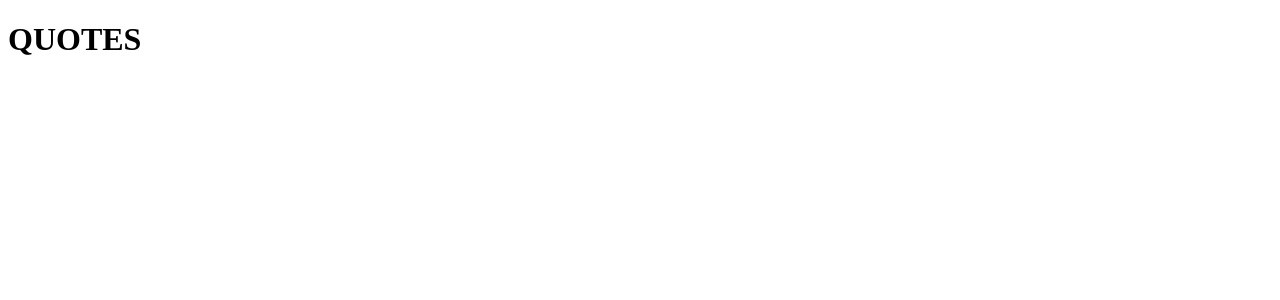
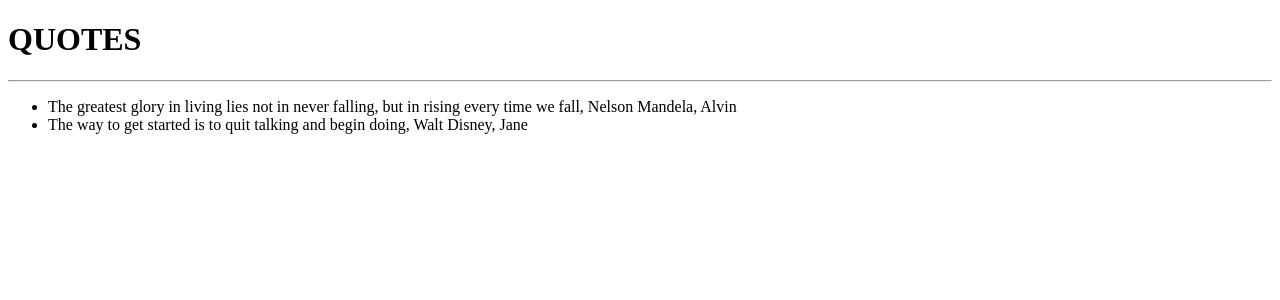
Before and after one commit to Alvin-21/quotes, an Angular app: page / in a window 1280 px wide. Shown: the top 300 px of the page. Built offline with nearby package versions, Linux system fonts and the light colour scheme.

Commit message:
Display quote details.

```diff
--- a/src/app/app.component.html
+++ b/src/app/app.component.html
@@ -1,24 +1,9 @@
-<!-- * * * * * * * * * * * * * * * * * * * * * * * * * * * * * * * -->
-<!-- * * * * * * * * * * * The content below * * * * * * * * * * * -->
-<!-- * * * * * * * * * * is only a placeholder * * * * * * * * * * -->
-<!-- * * * * * * * * * * and can be replaced. * * * * * * * * * * * -->
-<!-- * * * * * * * * * * * * * * * * * * * * * * * * * * * * * * * -->
-<!-- * * * * * * * * * Delete the template below * * * * * * * * * * -->
-<!-- * * * * * * * to get started with your project! * * * * * * * * -->
-<!-- * * * * * * * * * * * * * * * * * * * * * * * * * * * * * * * -->
-
 <div>
   <h1>QUOTES</h1>
+  <hr>
+  <ul>
+      <li *ngFor='let quote of quotes'>
+        {{quote.quote}}, {{quote.author}}, {{quote.publisher}}
+      </li>
+  </ul>
 </div>
-
-<!-- * * * * * * * * * * * * * * * * * * * * * * * * * * * * * * * -->
-<!-- * * * * * * * * * * * The content above * * * * * * * * * * * -->
-<!-- * * * * * * * * * * is only a placeholder * * * * * * * * * * -->
-<!-- * * * * * * * * * * and can be replaced. * * * * * * * * * * * -->
-<!-- * * * * * * * * * * * * * * * * * * * * * * * * * * * * * * * -->
-<!-- * * * * * * * * * * End of Placeholder * * * * * * * * * * * -->
-<!-- * * * * * * * * * * * * * * * * * * * * * * * * * * * * * * * -->
-
-
-
-<router-outlet></router-outlet>
--- a/src/app/app.component.ts
+++ b/src/app/app.component.ts
@@ -1,4 +1,5 @@
 import { Component } from '@angular/core';
+import { Quote } from './quote';
 
 @Component({
   selector: 'app-root',
@@ -6,6 +7,10 @@ import { Component } from '@angular/core';
   styleUrls: ['./app.component.css']
 })
 export class AppComponent {
-  title = 'Quotes';
-  quote = 'This is the quote';
+
+  quotes: Quote[] = [
+    {quote: "The greatest glory in living lies not in never falling, but in rising every time we fall", author: "Nelson Mandela", publisher: "Alvin"},
+    {quote: "The way to get started is to quit talking and begin doing", author: "Walt Disney", publisher: "Jane"}
+  ];
+
 }
```
